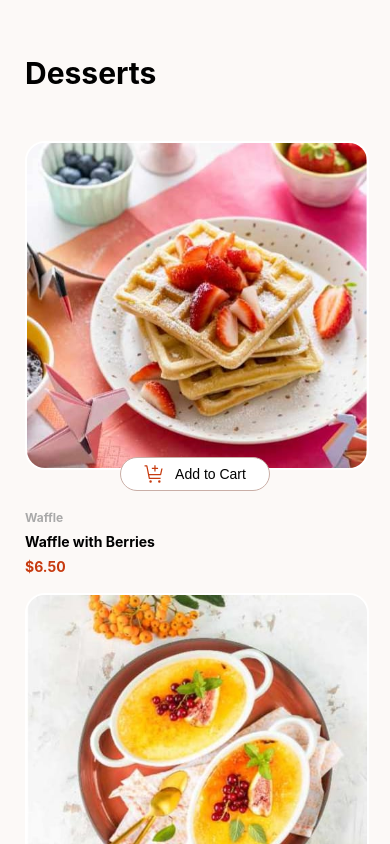
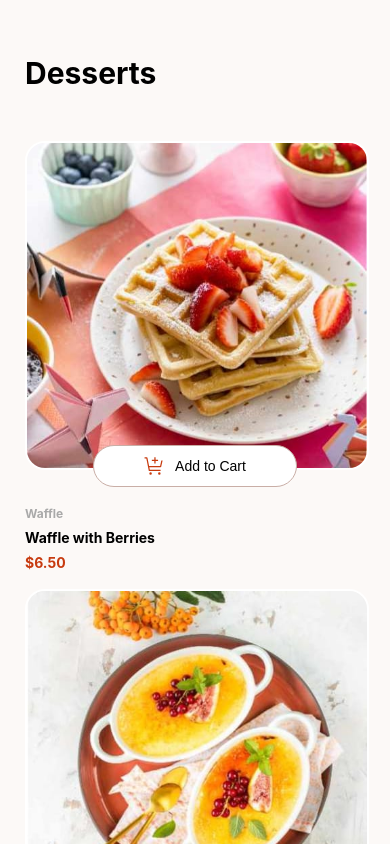
Before and after one commit to juliamazzoni/products_list_with_cart, a React (Create React App) app: page / in a window 390 px wide. Shown: the top 844 px of the page. Built offline with nearby package versions, Linux system fonts and the light colour scheme.

Commit message:
make the app responsive

```diff
--- a/src/products-page/style.ts
+++ b/src/products-page/style.ts
@@ -152,6 +152,12 @@ export const StyledButton = styled.button<variantProps>`
       cursor: pointer;
       color: hsl(14, 86%, 42%);
       border-color: hsl(14, 86%, 42%);
+    }
+
+    @media (min-width: 360px){
+      width: 60%;
+      padding: 10px 8px;
+      margin: -30px auto 10px;
     }
 
     @media (min-width: 1200px){
@@ -357,6 +363,7 @@ export const StyledRedButton = styled.button`
     }
 
     @media (min-width: 1200px){
+      padding: 8px;
       h3 {
         font-size: 20px;
       }
```
